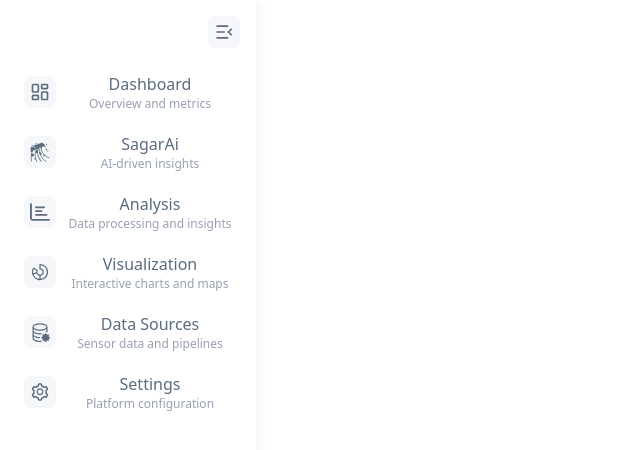
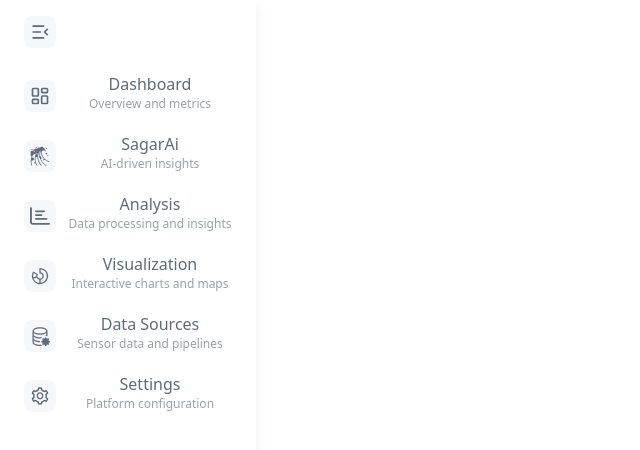
Before and after one commit to TechTrekkers-GEHU/aioceanographic-frontend, a React (Vite) app: page / in a window 1280 px wide. Shown: the top 450 px of the page, without its empty margins (0-640 px from the left). Built offline with nearby package versions, Linux system fonts and the light colour scheme.

Commit message:
Fixed sidebar label wrapping

```diff
--- a/src/components/sidebar.jsx
+++ b/src/components/sidebar.jsx
@@ -25,7 +25,7 @@ const Sidebar = ({ activeModule, setActiveModule }) => {
       {/* Collapse/Expand Button */}
       <button
         onClick={() => setIsCollapsed(!isCollapsed)}
-        className="absolute top-4 right-4 w-8 h-8 rounded-lg flex items-center justify-center bg-light-gray hover:bg-seagrass text-dark-gray hover:text-white transition-colors z-50"
+        className="absolute fix-4 top-4 left-6 w-8 h-8 rounded-lg flex items-center justify-center bg-light-gray hover:bg-seagrass text-dark-gray hover:text-white transition-colors z-50"
       >
         <RiMenuUnfold4Line className="w-5 h-5" />
       </button>
@@ -45,7 +45,7 @@ const Sidebar = ({ activeModule, setActiveModule }) => {
                       : 'text-dark-gray hover:bg-light-gray hover:text-marine-blue'
                   }`}
                 >
-                  <div className={`w-8 h-8 flex items-center justify-center rounded-lg transition-colors ${
+                  <div className={`flex-shrink-0 w-8 h-8 mt-2 flex items-center justify-center rounded-lg transition-colors ${
                     activeModule === item.id ? 'bg-seagrass text-white' : 'bg-light-gray text-dark-gray group-hover:bg-seagrass group-hover:text-white'
                   }`}>
                     <Icon className="w-5 h-5" />
@@ -53,7 +53,7 @@ const Sidebar = ({ activeModule, setActiveModule }) => {
 
                   {/* Only show text if expanded */}
                   {!isCollapsed && (
-                    <div className="flex-1 min-w-0">
+                    <div className="flex-1 min-w-0 whitespace-nowrap overflow-hidden text-ellipsis">
                       <div className="font-medium">{item.label}</div>
                       <div className="text-xs text-gray-400 truncate">{item.description}</div>
                     </div>
```
